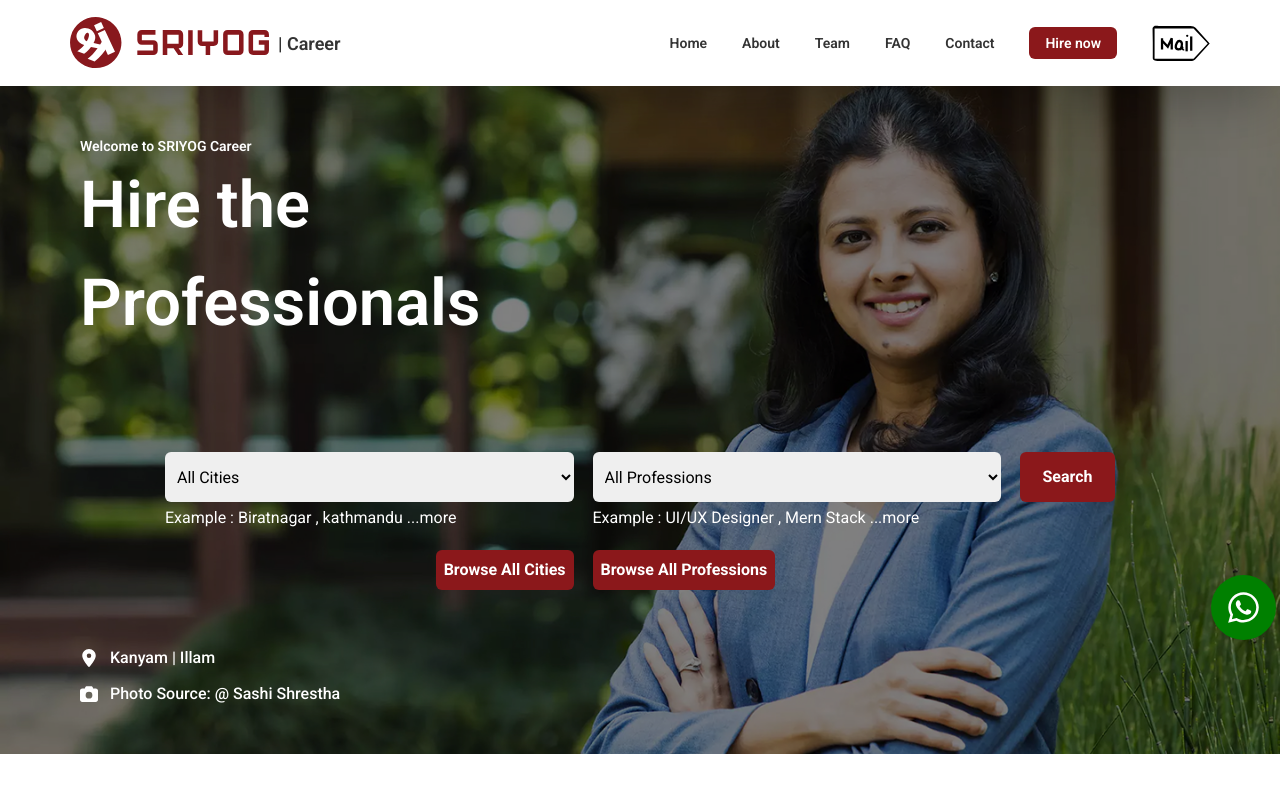
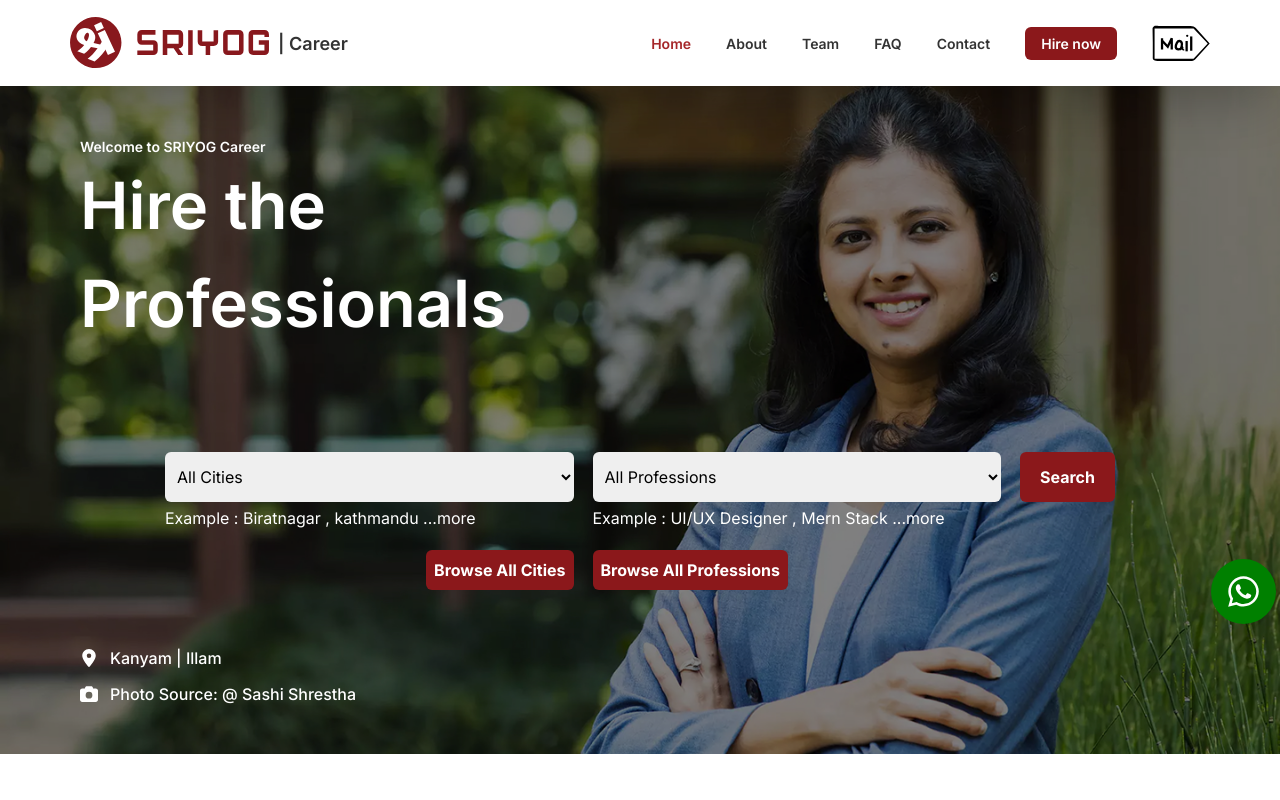
Before and after one commit to Madan939/SRIYOGJS, a React (Vite) app: page / in a window 1280 px wide. Shown: the top 800 px of the page. Built offline with nearby package versions, Linux system fonts and the light colour scheme.

Commit message:
recent update

```diff
--- a/index.html
+++ b/index.html
@@ -14,7 +14,9 @@
   <link rel="preconnect" href="https://fonts.gstatic.com" crossorigin>
   <link rel="preconnect" href="https://fonts.googleapis.com">
   <link rel="preconnect" href="https://fonts.gstatic.com" crossorigin>
-  <link href="https://fonts.googleapis.com/css2?family=Inter:ital,opsz,wght@0,14..32,100..900;1,14..32,100..900&family=Roboto:ital,wght@0,100..900;1,100..900&display=swap" rel="stylesheet">
+  <link rel="preconnect" href="https://fonts.googleapis.com">
+<link rel="preconnect" href="https://fonts.gstatic.com" crossorigin>
+<link href="https://fonts.googleapis.com/css2?family=Inter:ital,opsz,wght@0,14..32,100..900;1,14..32,100..900&family=Roboto:ital,wght@0,100..900;1,100..900&display=swap" rel="stylesheet">
 </body>
 
 </html>
--- a/package.json
+++ b/package.json
@@ -39,6 +39,6 @@
     "globals": "^16.0.0",
     "postcss": "^8.5.3",
     "tailwindcss": "^3.4.17",
-    "vite": "^6.3.2"
+    "vite": "^6.3.4"
   }
 }
--- a/src/components/FloatingWhatsApp.jsx
+++ b/src/components/FloatingWhatsApp.jsx
@@ -5,7 +5,7 @@ import { Link } from 'react-router-dom'
 const FloatingWhatsApp = () => {
     return (
         <>
-            <Link to="https://wa.me/9779852024365?text=Hi%2C%20I%27m%20contacting%20you%20through%20www.sriyog.com.%20" target='_blank' style={{borderRadius:"50%"}} className=' bg-[#008000] items-center hover:scale-110 hover:shadow-xl flex justify-center z-10 fixed bottom-[20%] transition duration-300 ease-in-out right-1'>
+            <Link to="https://wa.me/9779852024365?text=Hi%2C%20I%27m%20contacting%20you%20through%20www.sriyog.com.%20" target='_blank' style={{borderRadius:"50%"}} className=' bg-[#008000] items-center hover:scale-110 hover:shadow-xl flex justify-center z-10 fixed bottom-[20%] transition duration-300 ease-in-out right-1 animate-bounce'>
                 <FaWhatsapp className='text-white h-[65px] w-[65px] p-[15px] max-md:h-[45px] max-md:w-[45px] max-md:p-[10px]'/>
             </Link>
         </>
--- a/src/components/Footer.jsx
+++ b/src/components/Footer.jsx
@@ -96,7 +96,7 @@ const Footer = () => {
                   </Link>
                 </li>
                 <li className="flex items-center gap-1">
-                  <img src={telegram} alt="telegram" className="w-[22px] h-[22px]" />
+                  <img src={telegram} alt="telegram" className="w-[22px] h-[20.19px]" />
                   <img src={viber} alt="viber" className="w-[19.83px] h-[20.19px]" />
                   <img src={whatsApp} alt="whatsApp" className="w-[19.83px] h-[20.19px]" />
                   <span className="text-[16px] max-md:text-[17px]">+977-9852024365</span>
@@ -145,7 +145,7 @@ const Footer = () => {
         </section>
 
         <section className="w-full h-auto">
-          <img src="/src/assets/images/footer/footer.svg" className=" w-[1140px] h-auto mx-auto" alt="" />
+          <img src="/assets/images/footer/footer.svg" className=" w-[1140px] h-auto mx-auto" alt="" />
           <div className="h-[50px] bg-black w-full"></div>
         </section>
 
--- a/src/components/Header.jsx
+++ b/src/components/Header.jsx
@@ -1,7 +1,7 @@
-import React, {  useState } from "react";
+import React, { useState } from "react";
 import headerLogo from "/assets/images/header/logo.svg";
 import headerMail from "/assets/images/header/mail.svg";
-import { Link } from "react-router-dom";
+import { Link, NavLink } from "react-router-dom";
 import { RxHamburgerMenu } from "react-icons/rx";
 
 const Header = () => {
@@ -39,9 +39,11 @@ const Header = () => {
                     { path: "/contact", label: "Contact" },
                   ].map(({ path, label }) => (
                     <li key={path}>
-                      <Link to={path} className="hover:text-[#A52629]">
+                      <NavLink to={path} className={({ isActive }) =>
+                        isActive ? "text-[#A52629]" : "hover:text-[#A52629]"
+                      }>
                         {label}
-                      </Link>
+                      </NavLink>
                     </li>
                   ))}
                   <li>
@@ -81,9 +83,10 @@ const Header = () => {
               { path: "/contact", label: "Contact" },
             ].map(({ path, label }) => (
               <li key={path} className="hover:text-[#A52629]">
-                <Link to={path} onClick={() => setNavSection(false)} className="max-md:text-[17px]">
+                <NavLink to={path} onClick={() => setNavSection(false)} className={({ isActive }) =>
+                  isActive ? "text-[#A52629]" : "hover:text-[#A52629] max-md:text-[17px]"}>
                   {label}
-                </Link>
+                </NavLink>
               </li>
             ))}
             <li>
--- a/src/index.css
+++ b/src/index.css
@@ -5,7 +5,9 @@
 
 
 * {
-  font-family:"roboto";
+  font-family: "Inter", sans-serif;
+  font-optical-sizing: auto;
+
 }
 .body{
   overflow-x: hidden;
```
Also changed, not shown: 1 other file (tests, documents, lock files or other folders).
